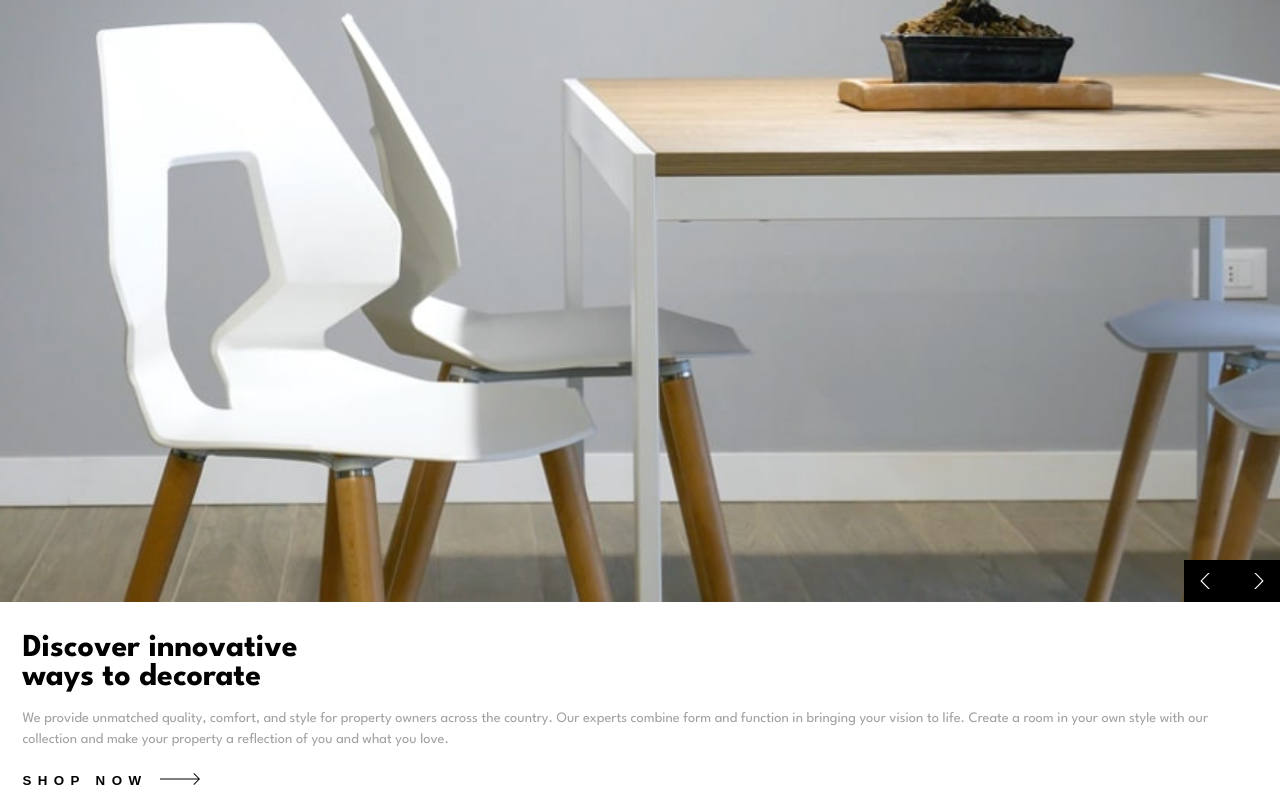
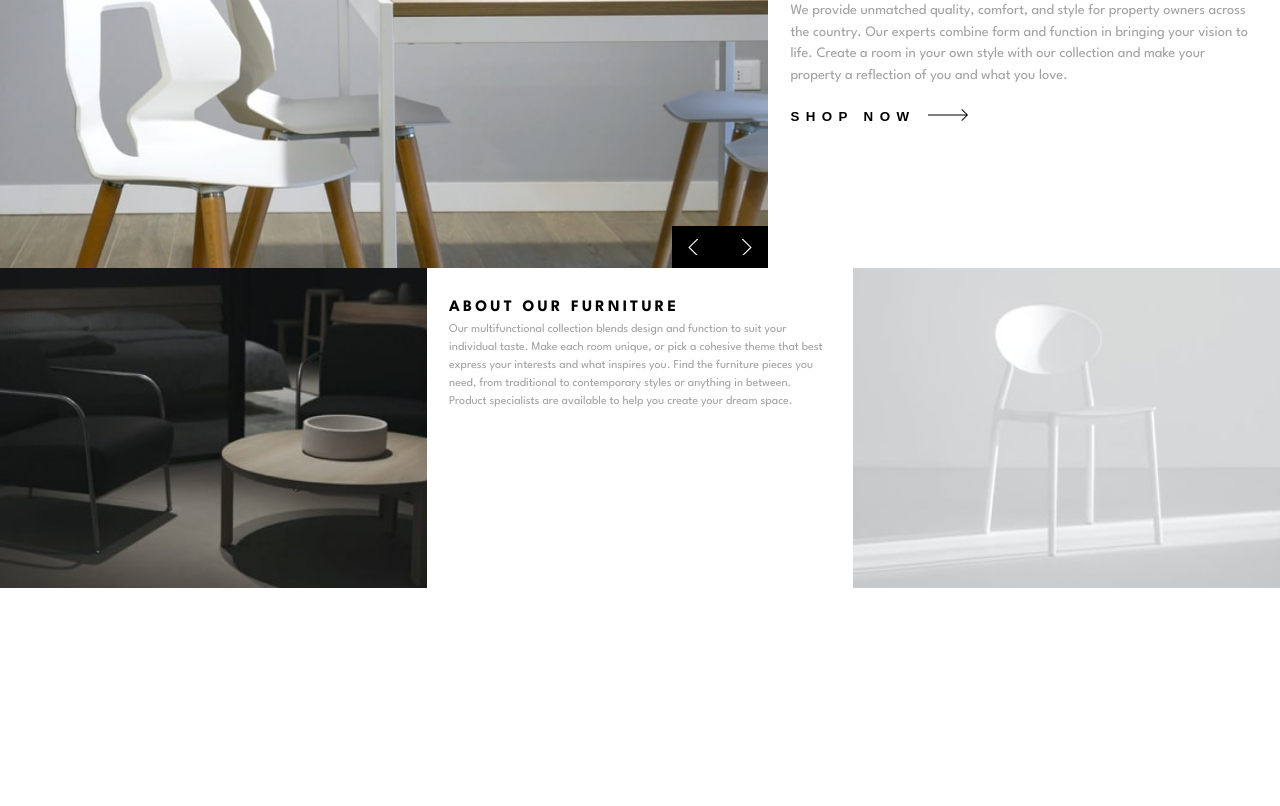
Before and after one commit to sudhanshusingh-g/room-homepage, a plain HTML site: page index.html in a window 1280 px wide. Shown: the part 212-1018 px from the top of the page. After the commit the page ends 800 px from the top, so only its background shows below. Drawn offline with Linux system fonts and the light colour scheme.

Commit message:
completed 😊

```diff
--- a/index.html
+++ b/index.html
@@ -118,11 +118,13 @@
 
       </section>
       <section class="about_section">
-        <div class="product_dark"></div>
+        <div class="product_dark">
+          <img src="./images/image-about-dark.jpg" alt="Chair and Table">
+        </div>
         <div class="about_product">
           <div class="about_text">
-            <h2>About our furniture</h2>
-            <p>
+            <h2 class="title">About our furniture</h2>
+            <p class="description">
               Our multifunctional collection blends design and function to suit
               your individual taste. Make each room unique, or pick a cohesive
               theme that best express your interests and what inspires you. Find
@@ -132,7 +134,9 @@
             </p>
           </div>
         </div>
-        <div class="product_light"></div>
+        <div class="product_light">
+          <img src="./images/image-about-light.jpg" alt="Chair">
+        </div>
       </section>
     </main>
   </body>
--- a/script.js
+++ b/script.js
@@ -2,32 +2,30 @@ const menuIcon = document.querySelector(".menu_icon");
 const mobileMenu = document.querySelector(".mobile_menu");
 const closeIcon = document.querySelector(".close_icon");
 const previous = document.querySelector(".prev");
-const next=document.querySelector(".next");
+const next = document.querySelector(".next");
 const description = document.getElementById("discover_description");
 const mobileImage = document.getElementById("mobile_image");
-const desktopImage=document.getElementById("desktop_image");
+const desktopImage = document.getElementById("desktop_image");
 
-
-const mobileSlideImages=[
+const mobileSlideImages = [
   "images/mobile-image-hero-1.jpg",
   "images/mobile-image-hero-2.jpg",
   "images/mobile-image-hero-3.jpg",
-]
+];
 
-const desktopSlideImages=[
+const desktopSlideImages = [
   "images/desktop-image-hero-1.jpg",
   "images/desktop-image-hero-2.jpg",
   "images/desktop-image-hero-3.jpg",
-]
+];
 
-const descriptionTexts=[
+const descriptionTexts = [
   "We provide unmatched quality, comfort, and style for property owners across the country. Our experts combine form and function in bringing your vision to life. Create a room in your own style with our collection and make your property a reflection of you and what you love.",
   "We are available all across the globe With stores all over the world, it's easy for you to find furniture for your home or place of business. Locally, we're in most major cities throughout the country. Find the branch nearest you using our store locator. Any questions? Don't hesitate to contact us today.",
-    "Manufactured with the best materials Our modern furniture store provide a high level of quality. Our company has invested in advanced technology to ensure that every product is made as perfect and as consistent as possible.With three decades of experience in this industry, we understand what customers want for their home and office."
-]
+  "Manufactured with the best materials Our modern furniture store provides a high level of quality. Our company has invested in advanced technology to ensure that every product is made as perfect and consistent as possible. With three decades of experience in this industry, we understand what customers want for their home and office.",
+];
 
-let currentSlideIndex=0;
-
+let currentSlideIndex = 0;
 
 menuIcon.addEventListener("click", () => {
   mobileMenu.classList.add("active");
@@ -37,21 +35,41 @@ closeIcon.addEventListener("click", () => {
   mobileMenu.classList.remove("active");
 });
 
-function updateSlide(){
-    if(window.innerWidth >=768){
+function updateSlide() {
+  // Add fade-out class
+  mobileImage.classList.add("fade-out");
+  desktopImage.classList.add("fade-out");
+  description.classList.add("fade-out");
+
+  // Wait for fade-out to complete
+  setTimeout(() => {
+    // Update images and description after fade-out
+    if (window.innerWidth >= 768) {
       desktopImage.srcset = desktopSlideImages[currentSlideIndex];
+    }
+    mobileImage.src = mobileSlideImages[currentSlideIndex];
     description.innerText = descriptionTexts[currentSlideIndex];
-    }
-    mobileImage.src=mobileSlideImages[currentSlideIndex];
-    description.innerText=descriptionTexts[currentSlideIndex];
+
+    // Remove fade-out class and add fade-in class for smooth transition
+    mobileImage.classList.remove("fade-out");
+    mobileImage.classList.add("fade-in");
+
+    desktopImage.classList.remove("fade-out");
+    desktopImage.classList.add("fade-in");
+
+    description.classList.remove("fade-out");
+    description.classList.add("fade-in");
+  }, 500); // Delay matches the transition duration (0.5s)
 }
 
-next.addEventListener("click",()=>{
-    currentSlideIndex=(currentSlideIndex+1)%mobileSlideImages.length;
+next.addEventListener("click", () => {
+  currentSlideIndex = (currentSlideIndex + 1) % mobileSlideImages.length;
   updateSlide();
 });
 
-previous.addEventListener("click",()=>{
-    currentSlideIndex=(currentSlideIndex-1+mobileSlideImages.length)%mobileSlideImages.length;
+previous.addEventListener("click", () => {
+  currentSlideIndex =
+    (currentSlideIndex - 1 + mobileSlideImages.length) %
+    mobileSlideImages.length;
   updateSlide();
 });
--- a/style.css
+++ b/style.css
@@ -38,6 +38,12 @@ button {
   align-items: center;
   justify-content: center;
   gap: 0.8rem;
+}
+
+main{
+  display: flex;
+    flex-direction: column;
+    height: 100vh;
 }
 header {
   display: flex;
@@ -118,6 +124,13 @@ nav {
     color: var(--black);
     letter-spacing: 0.4rem;
     padding: 0.4rem 0;
+    transition: color 0.3s;
+}
+.discover_text button:hover{
+  color: var(--dark-gray);
+}
+.discover_text button:hover svg{
+  stroke: var(--dark-gray);
 }
 
 /* Slide navigation  */
@@ -141,8 +154,53 @@ nav {
 .navigation_container button:hover{
     background: var(--very-dark-gray);
 }
+/* About product */
+.about_product{
+  padding: 2rem 1.4rem;
+}
+.about_text{
+  display: flex;
+  flex-direction: column;
+  gap: 0.4rem;
+}
+.about_text .title{
+  font-size: 1rem;
+  letter-spacing: 0.2rem;
+  text-transform: uppercase;
+  color: var(--black);
+}
+.about_text .description{
+  color: var(--dark-gray);
+  line-height: 1.5;
+}
+.image_slide_container img {
+  transition: opacity 0.5s ease-in-out;
+}
 
-@media screen and (min-width: 768px) {
+/* Add transition to the description */
+.discover_text {
+  opacity: 1;
+  transition: opacity 0.5s ease-in-out;
+}
+
+.fade-out {
+  opacity: 0;
+}
+
+.fade-in {
+  opacity: 1;
+}
+@media screen and (min-width: 980px) {
+  .slider_container{
+    display: flex;
+    height: 60%;
+  }
+  .image_slide_container{
+    width: 60%;
+  }
+  .discover_container{
+    width: 40%;
+  }
     header{
         padding: 4rem;
     }
@@ -183,4 +241,12 @@ nav {
         transform: scaleX(1);
     }
 
+
+    .about_section{
+      display: grid;
+      grid-template-columns: repeat(3,1fr);
+      height: 40%;
+    }
+
+
 }
```
Lines whose indentation alone changed are shown as unchanged.
